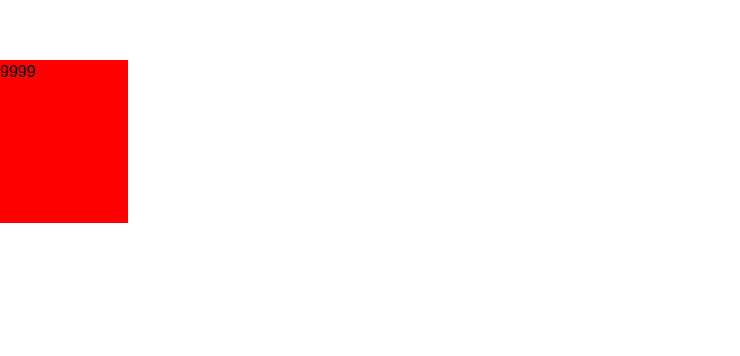
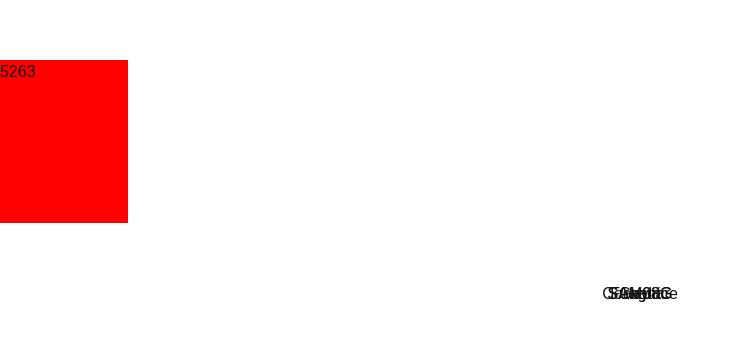
Before and after one commit to Cyanoxide/triple-triad-react, a Next.js app: page / in a window 1280 px wide. Shown: the part 266-622 px from the top of the page, without its empty margins (0-740 px from the left). Built offline with nearby package versions, Linux system fonts and the light colour scheme.

Commit message:
Set up basic JSON storage for card values

```diff
--- a/src/app/components/Board/Board.tsx
+++ b/src/app/components/Board/Board.tsx
@@ -10,14 +10,14 @@ const Board: React.FC<BoardProps> = ({ className }) => {
     return (
         <div className={`${styles.board} ${className || ''}`.trim()}>
             <div className="cell"></div>
-            <div className="cell"><Card id={1} top={9} right={4} bottom={1} left={1} image="" player="red" /></div>
+            <div className="cell"><Card id={11} player="red" /></div>
             <div className="cell"></div>
             <div className="cell"></div>
             <div className="cell"></div>
-            <div className="cell"><Card id={2} top={9} right={9} bottom={9} left={9} image="" player="blue" /></div>
+            <div className="cell"><Card id={2} player="blue" /></div>
             <div className="cell"></div>
             <div className="cell"></div>
-            <div className="cell"><Card id={3} top={3} right={7} bottom={1} left={10} image="" player="red" /></div>
+            <div className="cell"><Card id={6} player="red" /></div>
         </div >
     );
 };
--- a/src/app/components/Card/Card.module.scss
+++ b/src/app/components/Card/Card.module.scss
@@ -7,9 +7,14 @@
         background-color: #00f;
     }
 
+    p {
+        top: 70%;
+        left: 50%;
+        transform: translate(-50%, -50%);
+        position: absolute;
+    }
+
     .values {
-        color: #000;
-
         span {
             width: 20px;
         }
--- a/src/app/components/Card/Card.tsx
+++ b/src/app/components/Card/Card.tsx
@@ -1,25 +1,26 @@
 import React from 'react';
 import styles from './Card.module.scss';
+import cards from '../../../data/cards.json';
 
 interface CardProps {
     id: number;
-    top: number;
-    right: number;
-    bottom: number;
-    left: number;
-    image: string;
     player: "red" | "blue";
 }
 
-const Card: React.FC<CardProps> = ({ id, top, right, bottom, left, image, player }) => {
+const Card: React.FC<CardProps> = ({ id, player }) => {
+    const card = cards.find(card => card.id === id);
+
+    if (!card) return;
+
     return (
-        <div className={styles.card} data-player={player} draggable="true">
+        <div className={`${styles.card} relative`} data-player={player} draggable="true">
             {/* <img src={image} alt={`Card ${id}`} /> */}
+            <p>{card.name}</p>
             <div className={`${styles.values} relative`}>
-                <span className={`${styles.topValue} absolute text-center`}>{top}</span>
-                <span className={`${styles.rightValue} rightValue absolute text-center`}>{right}</span>
-                <span className={`${styles.bottomValue} bottomValue absolute text-center`}>{bottom}</span>
-                <span className={`${styles.leftValue} leftValue absolute text-center`}>{left}</span>
+                <span className={`${styles.topValue} absolute text-center`}>{card.top}</span>
+                <span className={`${styles.rightValue} rightValue absolute text-center`}>{card.right}</span>
+                <span className={`${styles.bottomValue} bottomValue absolute text-center`}>{card.bottom}</span>
+                <span className={`${styles.leftValue} leftValue absolute text-center`}>{card.left}</span>
             </div>
         </div>
     );
--- a/src/app/components/Hand/Hand.tsx
+++ b/src/app/components/Hand/Hand.tsx
@@ -1,7 +1,6 @@
 import React from 'react';
 import styles from './Hand.module.scss';
 import Card from '../Card/Card';
-
 
 interface HandProps {
     className?: string;
@@ -13,7 +12,7 @@ const Hand: React.FC<HandProps> = ({ className, player }) => {
         <div className={`${styles.hand} ${className || ''} player-${player}`.trim()}>
             <div className="cell"></div>
             <div className="cell"></div>
-            <div className="cell"><Card id={2} top={9} right={9} bottom={9} left={9} image="" player={player} /></div>
+            <div className="cell"><Card id={26} player={player} /></div>
             <div className="cell"></div>
             <div className="cell"></div>
         </div>
--- /dev/null
+++ b/src/data/cards.json
@@ -0,0 +1,332 @@
+[
+    {
+        "id": 1,
+        "name": "Geezard",
+        "image": "",
+        "rarity": "Common",
+        "level": 1,
+        "top": 1,
+        "bottom": 5,
+        "left": 4,
+        "right": 1
+    },
+    {
+        "id": 2,
+        "name": "Funguar",
+        "image": "",
+        "rarity": "Common",
+        "level": 1,
+        "top": 3,
+        "bottom": 1,
+        "left": 1,
+        "right": 5
+    },
+    {
+        "id": 3,
+        "name": "Bite Bug",
+        "image": "",
+        "rarity": "Common",
+        "level": 1,
+        "top": 1,
+        "bottom": 3,
+        "left": 5,
+        "right": 3
+    },
+    {
+        "id": 4,
+        "name": "Red Bat",
+        "image": "",
+        "rarity": "Common",
+        "level": 1,
+        "top": 2,
+        "bottom": 6,
+        "left": 1,
+        "right": 1
+    },
+    {
+        "id": 5,
+        "name": "Blobra",
+        "image": "",
+        "rarity": "Common",
+        "level": 1,
+        "top": 4,
+        "bottom": 2,
+        "left": 6,
+        "right": 1
+    },
+    {
+        "id": 6,
+        "name": "Gayla",
+        "image": "",
+        "rarity": "Common",
+        "level": 1,
+        "top": 2,
+        "bottom": 1,
+        "left": 4,
+        "right": 6
+    },
+    {
+        "id": 7,
+        "name": "Gesper",
+        "image": "",
+        "rarity": "Common",
+        "level": 1,
+        "top": 1,
+        "bottom": 4,
+        "left": 6,
+        "right": 3
+    },
+    {
+        "id": 8,
+        "name": "Fastitocalon-F",
+        "image": "",
+        "rarity": "Common",
+        "level": 1,
+        "top": 3,
+        "bottom": 5,
+        "left": 2,
+        "right": 1
+    },
+    {
+        "id": 9,
+        "name": "Blood Soul",
+        "image": "",
+        "rarity": "Common",
+        "level": 1,
+        "top": 2,
+        "bottom": 2,
+        "left": 6,
+        "right": 3
+    },
+    {
+        "id": 10,
+        "name": "Caterchipillar",
+        "image": "",
+        "rarity": "Common",
+        "level": 1,
+        "top": 4,
+        "bottom": 3,
+        "left": 2,
+        "right": 5
+    },
+    {
+        "id": 11,
+        "name": "Cockatrice",
+        "image": "",
+        "rarity": "Common",
+        "level": 1,
+        "top": 2,
+        "bottom": 1,
+        "left": 2,
+        "right": 6
+    },
+    {
+        "id": 12,
+        "name": "Grat",
+        "image": "",
+        "rarity": "Common",
+        "level": 2,
+        "top": 7,
+        "bottom": 1,
+        "left": 3,
+        "right": 1
+    },
+    {
+        "id": 13,
+        "name": "Buel",
+        "image": "",
+        "rarity": "Common",
+        "level": 2,
+        "top": 6,
+        "bottom": 3,
+        "left": 2,
+        "right": 2
+    },
+    {
+        "id": 14,
+        "name": "Mesmerize",
+        "image": "",
+        "rarity": "Common",
+        "level": 3,
+        "top": 6,
+        "bottom": 3,
+        "left": 4,
+        "right": 5
+    },
+    {
+        "id": 15,
+        "name": "T-Rexaur",
+        "image": "",
+        "rarity": "Common",
+        "level": 3,
+        "top": 4,
+        "bottom": 2,
+        "left": 6,
+        "right": 7
+    },
+    {
+        "id": 16,
+        "name": "Creeps",
+        "image": "",
+        "rarity": "Common",
+        "level": 2,
+        "top": 5,
+        "bottom": 2,
+        "left": 5,
+        "right": 4
+    },
+    {
+        "id": 17,
+        "name": "Grendel",
+        "image": "",
+        "rarity": "Common",
+        "level": 2,
+        "top": 4,
+        "bottom": 6,
+        "left": 2,
+        "right": 5
+    },
+    {
+        "id": 18,
+        "name": "Jelleye",
+        "image": "",
+        "rarity": "Common",
+        "level": 2,
+        "top": 3,
+        "bottom": 7,
+        "left": 2,
+        "right": 1
+    },
+    {
+        "id": 19,
+        "name": "Grand Mantis",
+        "image": "",
+        "rarity": "Common",
+        "level": 2,
+        "top": 5,
+        "bottom": 3,
+        "left": 2,
+        "right": 5
+    },
+    {
+        "id": 20,
+        "name": "Forbidden",
+        "image": "",
+        "rarity": "Common",
+        "level": 2,
+        "top": 6,
+        "bottom": 3,
+        "left": 4,
+        "right": 4
+    },
+    {
+        "id": 21,
+        "name": "Armadodo",
+        "image": "",
+        "rarity": "Common",
+        "level": 2,
+        "top": 3,
+        "bottom": 5,
+        "left": 6,
+        "right": 2
+    },
+    {
+        "id": 22,
+        "name": "Tri-Face",
+        "image": "",
+        "rarity": "Common",
+        "level": 2,
+        "top": 5,
+        "bottom": 5,
+        "left": 1,
+        "right": 6
+    },
+    {
+        "id": 23,
+        "name": "Fastitocalon",
+        "image": "",
+        "rarity": "Common",
+        "level": 2,
+        "top": 3,
+        "bottom": 6,
+        "left": 5,
+        "right": 2
+    },
+    {
+        "id": 24,
+        "name": "Snow Lion",
+        "image": "",
+        "rarity": "Common",
+        "level": 2,
+        "top": 7,
+        "bottom": 2,
+        "left": 5,
+        "right": 3
+    },
+    {
+        "id": 25,
+        "name": "Ochu",
+        "image": "",
+        "rarity": "Common",
+        "level": 2,
+        "top": 6,
+        "bottom": 2,
+        "left": 5,
+        "right": 3
+    },
+    {
+        "id": 26,
+        "name": "SAM08G",
+        "image": "",
+        "rarity": "Common",
+        "level": 2,
+        "top": 5,
+        "bottom": 6,
+        "left": 3,
+        "right": 2
+    },
+    {
+        "id": 27,
+        "name": "Tonberry",
+        "image": "",
+        "rarity": "Common",
+        "level": 3,
+        "top": 3,
+        "bottom": 6,
+        "left": 4,
+        "right": 4
+    },
+    {
+        "id": 28,
+        "name": "Abyss Worm",
+        "image": "",
+        "rarity": "Common",
+        "level": 3,
+        "top": 7,
+        "bottom": 5,
+        "left": 2,
+        "right": 3
+    },
+    {
+        "id": 29,
+        "name": "Turtapod",
+        "image": "",
+        "rarity": "Common",
+        "level": 3,
+        "top": 6,
+        "bottom": 2,
+        "left": 3,
+        "right": 5
+    },
+    {
+        "id": 30,
+        "name": "Vysage",
+        "image": "",
+        "rarity": "Common",
+        "level": 3,
+        "top": 6,
+        "bottom": 6,
+        "left": 5,
+        "right": 1
+    }
+]
```
